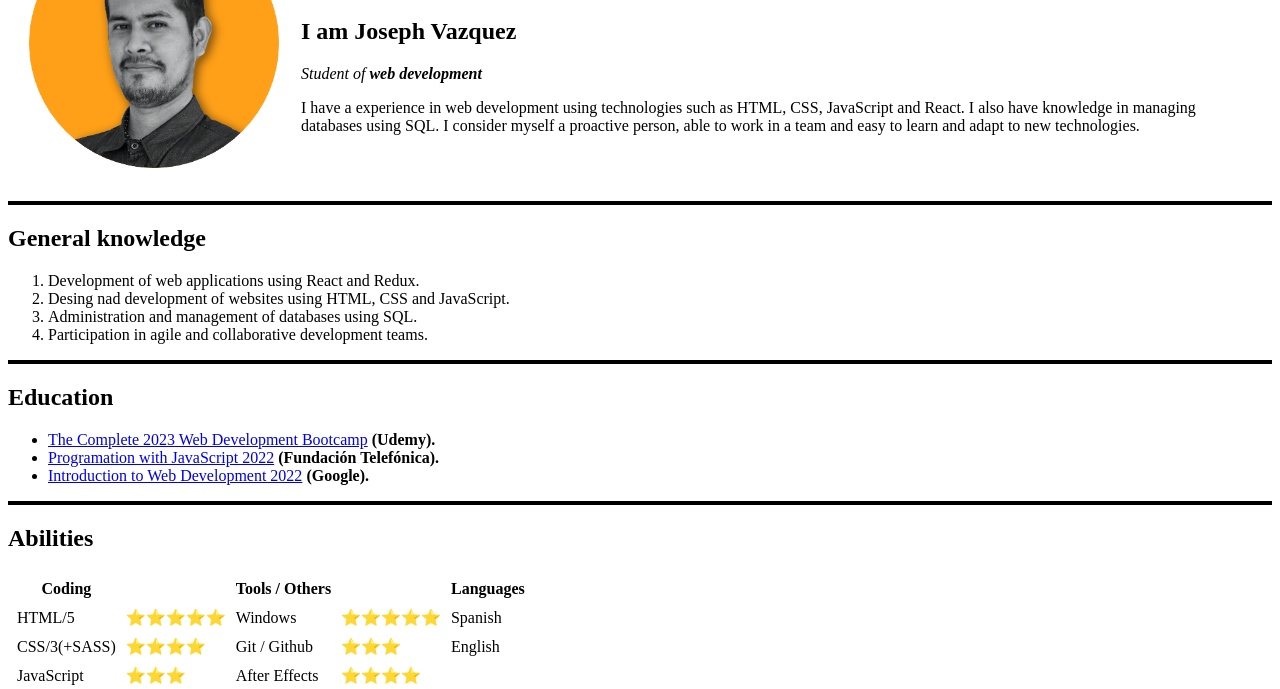
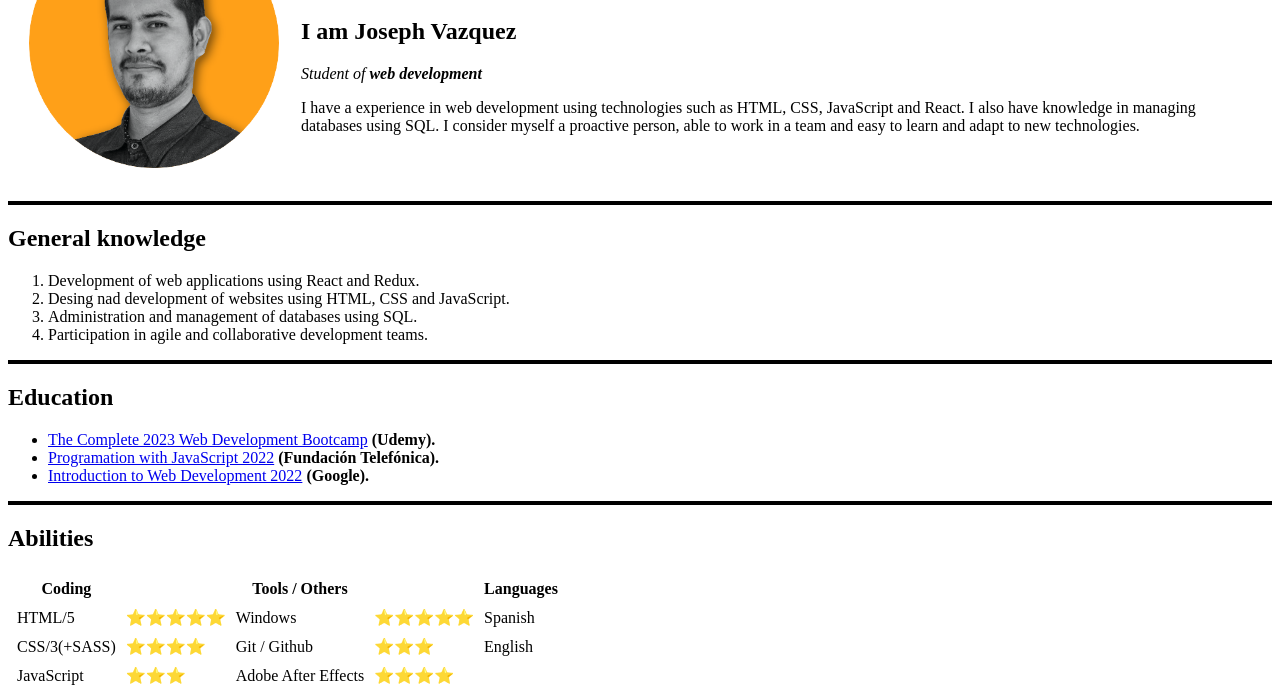
Before and after one commit to josephstakeland/CV, a plain HTML site: page index.html in a window 1280 px wide. Shown: the part 111-800 px from the top of the page. Drawn offline with Linux system fonts and the light colour scheme.

Commit message:
se agrego Adobe After Effects

```diff
--- a/index.html
+++ b/index.html
@@ -61,7 +61,7 @@
             <tr>
                 <td>JavaScript</td>
                 <td>⭐⭐⭐</td>
-                <td>After Effects</td>
+                <td>Adobe After Effects</td>
                 <td>⭐⭐⭐⭐</td>
             </tr>
             <tr>
```
